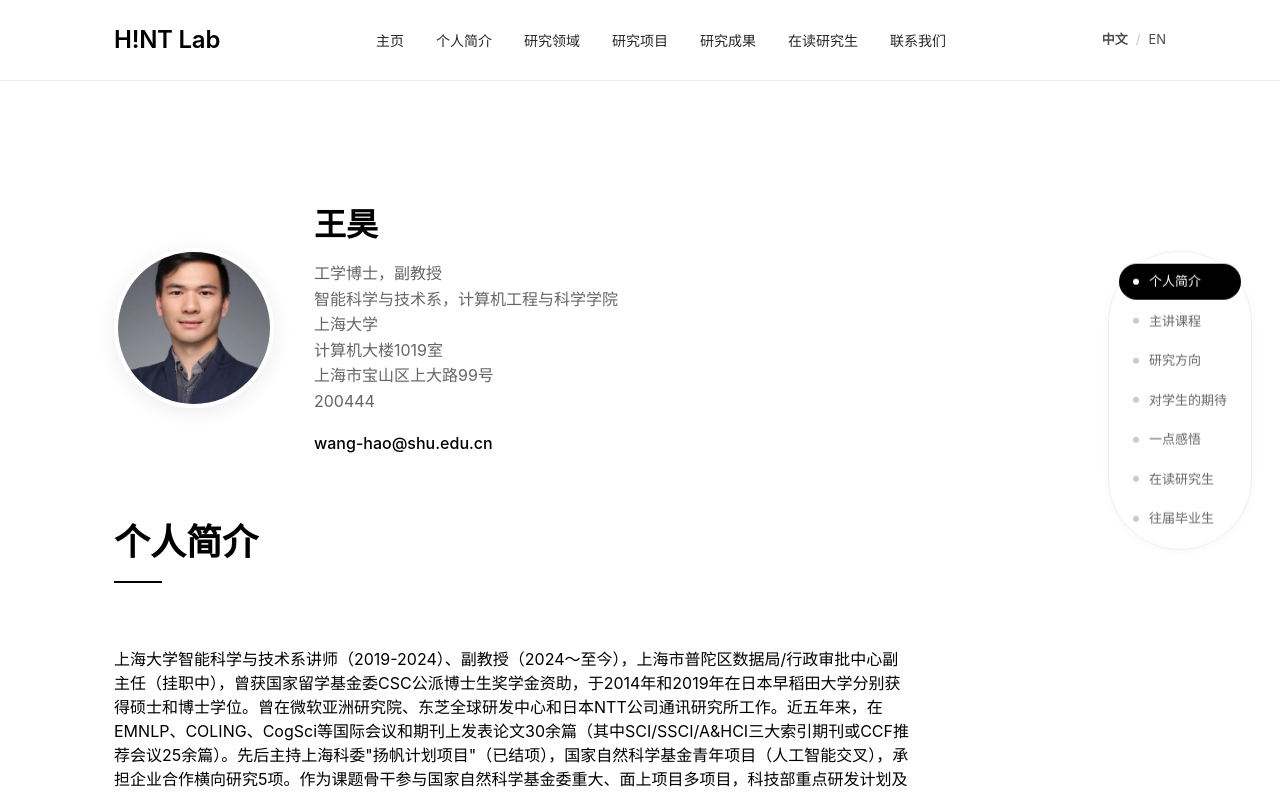
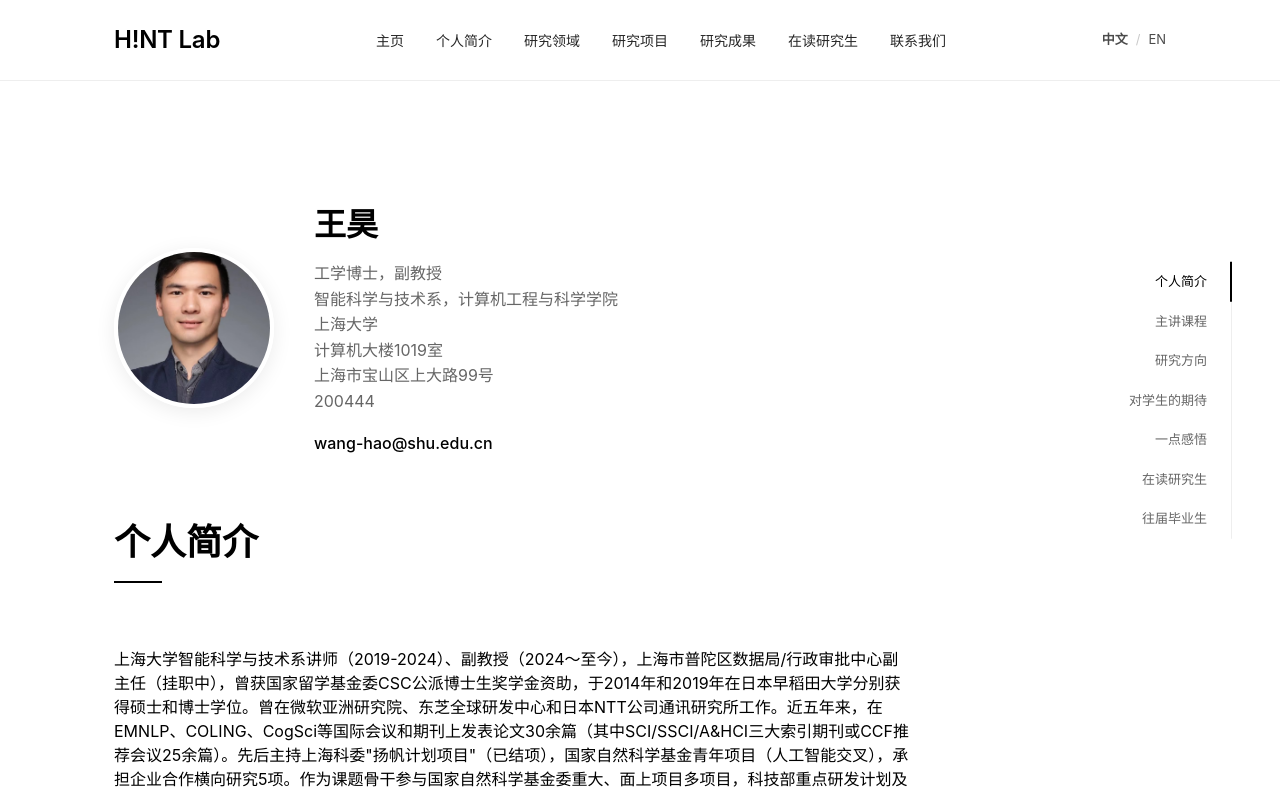
Before and after one commit to hint-lab/hint-lab.github.io, a Next.js app: page /people/wang_hao in a window 1280 px wide. Shown: the top 793 px of the page. Built offline with nearby package versions, Linux system fonts and the light colour scheme.

Commit message:
modified:   app/globals.css

```diff
--- a/app/globals.css
+++ b/app/globals.css
@@ -956,70 +956,49 @@
   letter-spacing: 0.02em;
 }
 
-/* Floating Side TOC */
+/* Floating Side TOC - Minimalist */
 .side-toc {
   position: fixed;
-  right: 28px;
+  right: 48px;
   top: 50%;
   transform: translateY(-50%);
   z-index: 90;
   display: flex;
   flex-direction: column;
-  gap: 4px;
-  padding: 12px 10px;
-  background: rgba(255, 255, 255, 0.82);
-  border: 1px solid var(--color-border);
-  border-radius: 999px;
-  box-shadow: var(--shadow-sm);
-  -webkit-backdrop-filter: blur(12px);
-  backdrop-filter: blur(12px);
+  border-right: 1px solid var(--color-border);
 }
 
 .side-toc a {
-  position: relative;
-  display: flex;
-  align-items: center;
-  gap: 10px;
-  padding: 8px 14px;
-  border-radius: 999px;
   font-size: 13px;
   font-weight: 500;
   color: var(--color-muted);
-  white-space: nowrap;
-  transition:
-    background-color 0.2s ease,
-    color 0.2s ease,
-    transform 0.2s ease;
+  text-align: right;
+  padding: 10px 24px;
+  position: relative;
+  transition: color 0.2s ease;
 }
 
-.side-toc a::before {
-  content: "";
-  width: 6px;
-  height: 6px;
-  border-radius: 50%;
-  background: currentColor;
-  opacity: 0.35;
-  transition: all 0.2s ease;
+.side-toc a::after {
+  content: '';
+  position: absolute;
+  right: -1px;
+  top: 0;
+  bottom: 0;
+  width: 2px;
+  background: transparent;
+  transition: background-color 0.2s ease;
 }
 
 .side-toc a:hover {
   color: var(--color-text);
-  background: rgba(0, 0, 0, 0.04);
-}
-
-.side-toc a:hover::before {
-  opacity: 0.7;
-  transform: scale(1.15);
 }
 
 .side-toc a[aria-current="page"] {
-  color: #ffffff;
-  background: var(--color-text);
+  color: var(--color-text);
 }
 
-.side-toc a[aria-current="page"]::before {
-  opacity: 1;
-  background: #ffffff;
+.side-toc a[aria-current="page"]::after {
+  background: var(--color-text);
 }
 
 @media (max-width: 1024px) {
```
